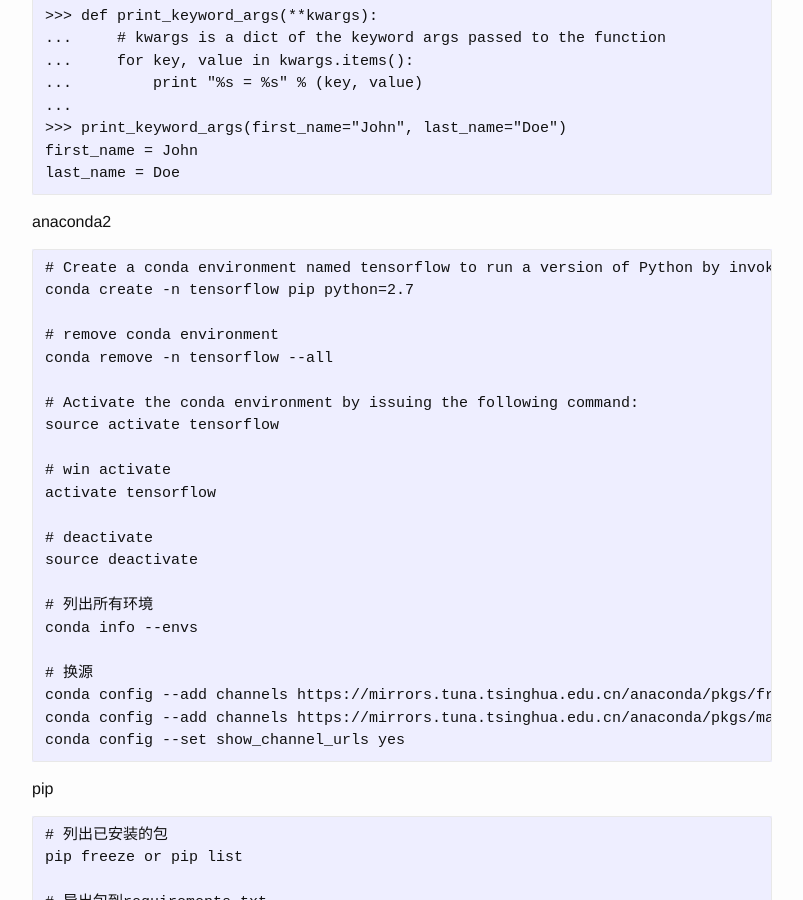
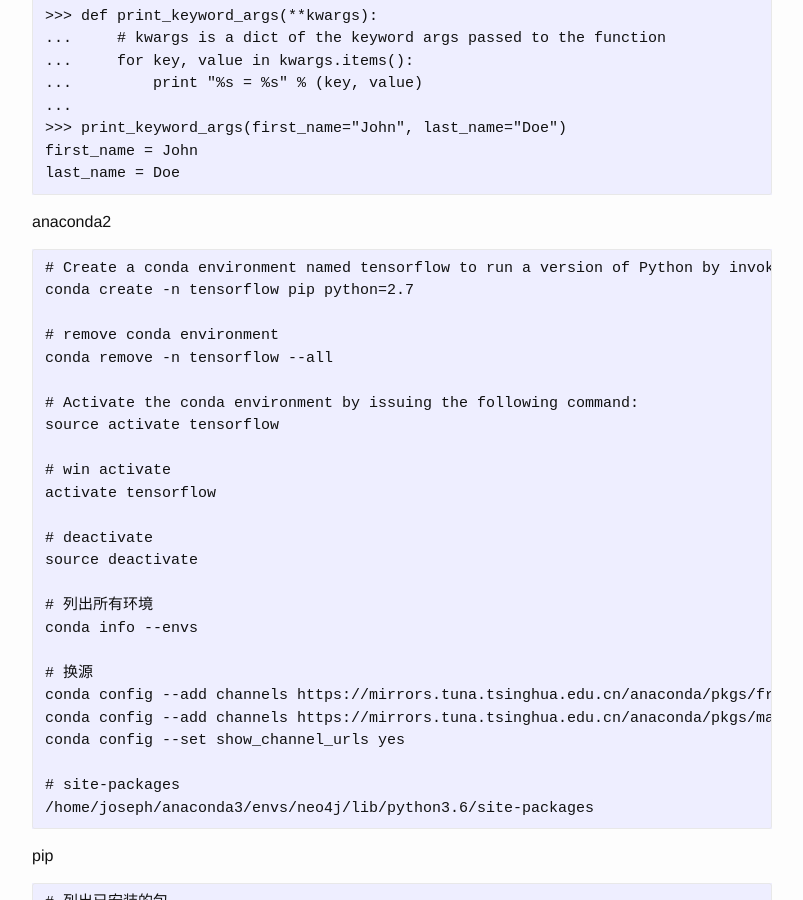
Before and after one commit to josephstalin117/josephstalin117.github.io, a Jekyll site: the page built from _posts/2017-08-10-python.markdown, in a window 1280 px wide and 900 px high, scrolled down 8806 px. Shown: the whole window, without its empty margins (238-1041 px from the left). Built offline with Jekyll 4.4.1, drawn with Linux system fonts in a browser that asks for light colours.

Commit message:
update conda site-packages

````diff
--- a/_posts/2017-08-10-python.markdown
+++ b/_posts/2017-08-10-python.markdown
@@ -447,6 +447,9 @@
 conda config --add channels https://mirrors.tuna.tsinghua.edu.cn/anaconda/pkgs/free/
 conda config --add channels https://mirrors.tuna.tsinghua.edu.cn/anaconda/pkgs/main/
 conda config --set show_channel_urls yes
+
+# site-packages
+/home/joseph/anaconda3/envs/neo4j/lib/python3.6/site-packages
 ```
 
 pip
````
